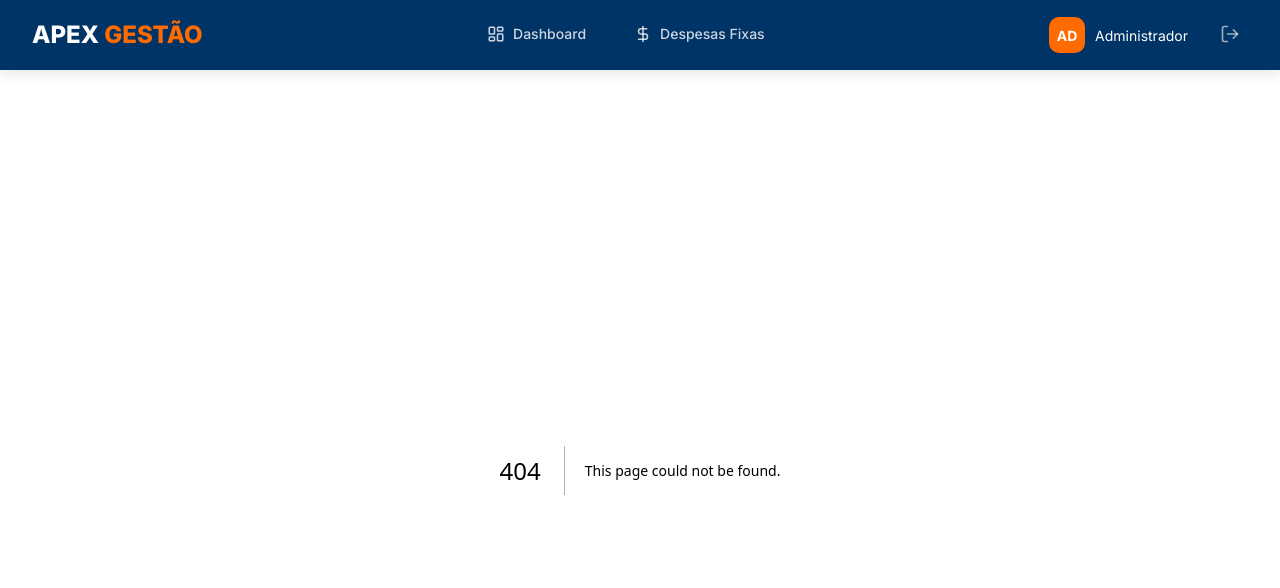
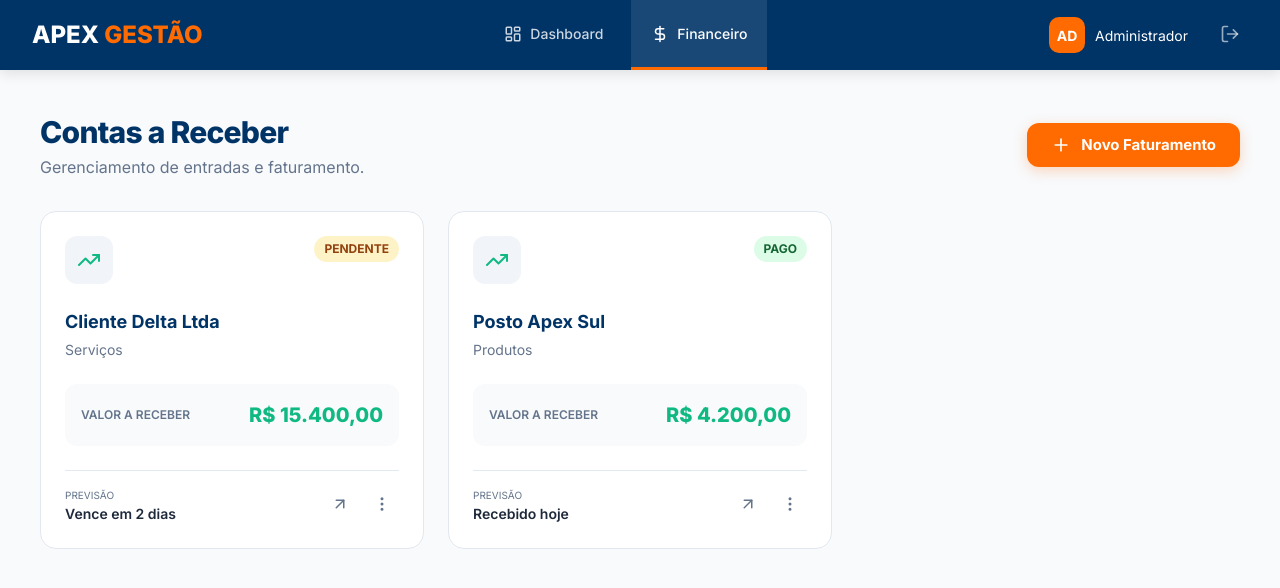
Before and after one commit to isaacsales253/apex-gestao, a Next.js app: page /financeiro/contas-a-receber in a window 1280 px wide. Before the commit this address had no page. Shown: the top 588 px of the page. Built offline with nearby package versions, Linux system fonts and the light colour scheme; sample sign-in values are in the browser's storage.

Commit message:
Refactor: Transform Despesas Fixas into Financeiro with hover dropdown navigation

```diff
--- a/app/despesas-fixas/page.tsx
+++ b/app/financeiro/contas-a-pagar/page.tsx
@@ -37,8 +37,8 @@ export default function DespesasFixas() {
     <main className="content_view_port">
       <header className="page-header">
         <div className="header-titles">
-          <h1>Despesas Fixas</h1>
-          <p>Gestão de custos recorrentes e operacionais.</p>
+          <h1>Contas a Pagar</h1>
+          <p>Controle de obrigações financeiras e despesas fixas.</p>
         </div>
         <div className="header-actions">
           <button className="btn btn-primary">
--- /dev/null
+++ b/app/financeiro/contas-a-receber/page.tsx
@@ -0,0 +1,96 @@
+"use client";
+
+import { useEffect, useState } from "react";
+import { useRouter } from "next/navigation";
+import {
+  Plus,
+  TrendingUp,
+  Search,
+  ArrowUpRight,
+  MoreVertical
+} from "lucide-react";
+import "@/styles/despesas.css"; // Reusing the card styles for now
+
+export default function ContasAReceber() {
+  const router = useRouter();
+  const [isAuth, setIsAuth] = useState(false);
+
+  useEffect(() => {
+    const auth = localStorage.getItem("apex_auth");
+    if (!auth) {
+      router.push("/login");
+    } else {
+      setIsAuth(true);
+    }
+  }, [router]);
+
+  if (!isAuth) return null;
+
+  return (
+    <main className="content_view_port">
+      <header className="page-header">
+        <div className="header-titles">
+          <h1>Contas a Receber</h1>
+          <p>Gerenciamento de entradas e faturamento.</p>
+        </div>
+        <div className="header-actions">
+          <button className="btn btn-primary">
+            <Plus size={20} />
+            Novo Faturamento
+          </button>
+        </div>
+      </header>
+
+      <section className="expenses_grid">
+        <RevenueCard
+          client="Cliente Delta Ltda"
+          category="Serviços"
+          amount="R$ 15.400,00"
+          due="Vence em 2 dias"
+          status="pendente"
+        />
+        <RevenueCard
+          client="Posto Apex Sul"
+          category="Produtos"
+          amount="R$ 4.200,00"
+          due="Recebido hoje"
+          status="pago"
+        />
+      </section>
+    </main>
+  );
+}
+
+function RevenueCard({ client, category, amount, due, status }: any) {
+  return (
+    <div className="expense_card">
+      <div className="expense_header">
+        <div className="expense_icon_bg" style={{color: 'var(--success-green)'}}><TrendingUp size={24} /></div>
+        <span className={`expense_status ${status === 'pago' ? 'status_pago' : 'status_pendente'}`}>
+          {status}
+        </span>
+      </div>
+
+      <div className="expense_main_info">
+        <h3>{client}</h3>
+        <p>{category}</p>
+      </div>
+
+      <div className="expense_amount_box">
+        <span className="amount_label">Valor a Receber</span>
+        <span className="amount_value" style={{color: 'var(--success-green)'}}>{amount}</span>
+      </div>
+
+      <div className="expense_footer">
+        <div className="expense_due_info">
+          <span className="due_label">Previsão</span>
+          <span className="due_date">{due}</span>
+        </div>
+        <div className="action_buttons">
+           <button className="icon_btn"><ArrowUpRight size={18} /></button>
+           <button className="icon_btn"><MoreVertical size={18} /></button>
+        </div>
+      </div>
+    </div>
+  );
+}
--- a/app/page.tsx
+++ b/app/page.tsx
@@ -43,11 +43,11 @@ export default function Dashboard() {
         }}>
           <button
             className="btn btn-primary"
-            onClick={() => router.push('/despesas-fixas')}
+            onClick={() => router.push('/financeiro/contas-a-pagar')}
             style={{padding: '1.5rem 2rem', fontSize: '1rem', borderRadius: '16px'}}
           >
             <DollarSign size={24} />
-            Gerenciar Despesas Fixas
+            Gerenciar Financeiro
           </button>
 
           <button
--- a/components/Navbar.tsx
+++ b/components/Navbar.tsx
@@ -9,7 +9,8 @@ import {
   FileText,
   Settings,
   LogOut,
-  User
+  User,
+  Clock
 } from "lucide-react";
 import Link from "next/link";
 import { usePathname, useRouter } from "next/navigation";
@@ -38,16 +39,31 @@ export default function Navbar() {
       </Link>
 
       <div className="nav_links">
-        {navItems.map((item) => (
-          <Link
-            key={item.href}
-            href={item.href}
-            className={`nav_item ${pathname === item.href ? 'active' : ''}`}
-          >
-            {item.icon}
-            <span>{item.label}</span>
-          </Link>
-        ))}
+        <Link
+          href="/"
+          className={`nav_item ${pathname === "/" ? 'active' : ''}`}
+        >
+          <LayoutDashboard size={18} />
+          <span>Dashboard</span>
+        </Link>
+
+        <div className="nav_item_wrapper">
+          <div className={`nav_item ${pathname.includes("/financeiro") ? 'active' : ''}`}>
+             <DollarSign size={18} />
+             <span>Financeiro</span>
+          </div>
+
+          <div className="dropdown_menu">
+            <Link href="/financeiro/contas-a-pagar" className="dropdown_item">
+              <Clock size={16} />
+              Contas a Pagar
+            </Link>
+            <Link href="/financeiro/contas-a-receber" className="dropdown_item">
+              <DollarSign size={16} />
+              Contas a Receber
+            </Link>
+          </div>
+        </div>
       </div>
 
       <div className="nav_user_section">
--- a/styles/navbar.css
+++ b/styles/navbar.css
@@ -30,6 +30,11 @@
   height: 100%;
 }
 
+.nav_item_wrapper {
+  position: relative;
+  height: 100%;
+}
+
 .nav_item {
   display: flex;
   align-items: center;
@@ -39,7 +44,7 @@
   font-size: 0.875rem;
   font-weight: 500;
   transition: all 0.2s ease;
-  position: relative;
+  height: 100%;
   border-bottom: 3px solid transparent;
 }
 
@@ -52,6 +57,56 @@
   color: white;
   border-bottom-color: var(--accent-orange);
   background: rgba(255, 255, 255, 0.1);
+}
+
+.dropdown_menu {
+  position: absolute;
+  top: 100%;
+  left: 0;
+  background: white;
+  min-width: 220px;
+  border-radius: 0 0 12px 12px;
+  box-shadow: 0 10px 25px rgba(0,0,0,0.15);
+  display: flex;
+  flex-direction: column;
+  padding: 0.5rem;
+  opacity: 0;
+  visibility: hidden;
+  transform: translateY(10px);
+  transition: all 0.3s cubic-bezier(0.4, 0, 0.2, 1);
+  z-index: 2000;
+}
+
+.nav_item_wrapper:hover .dropdown_menu {
+  opacity: 1;
+  visibility: visible;
+  transform: translateY(0);
+}
+
+.dropdown_item {
+  display: flex;
+  align-items: center;
+  gap: 12px;
+  padding: 0.875rem 1rem;
+  color: var(--text-dark);
+  font-size: 0.875rem;
+  font-weight: 600;
+  border-radius: 8px;
+  transition: all 0.2s;
+}
+
+.dropdown_item:hover {
+  background: var(--surface-light);
+  color: var(--accent-orange);
+  transform: translateX(5px);
+}
+
+.dropdown_item svg {
+  color: var(--text-muted);
+}
+
+.dropdown_item:hover svg {
+  color: var(--accent-orange);
 }
 
 .nav_user_section {
```
